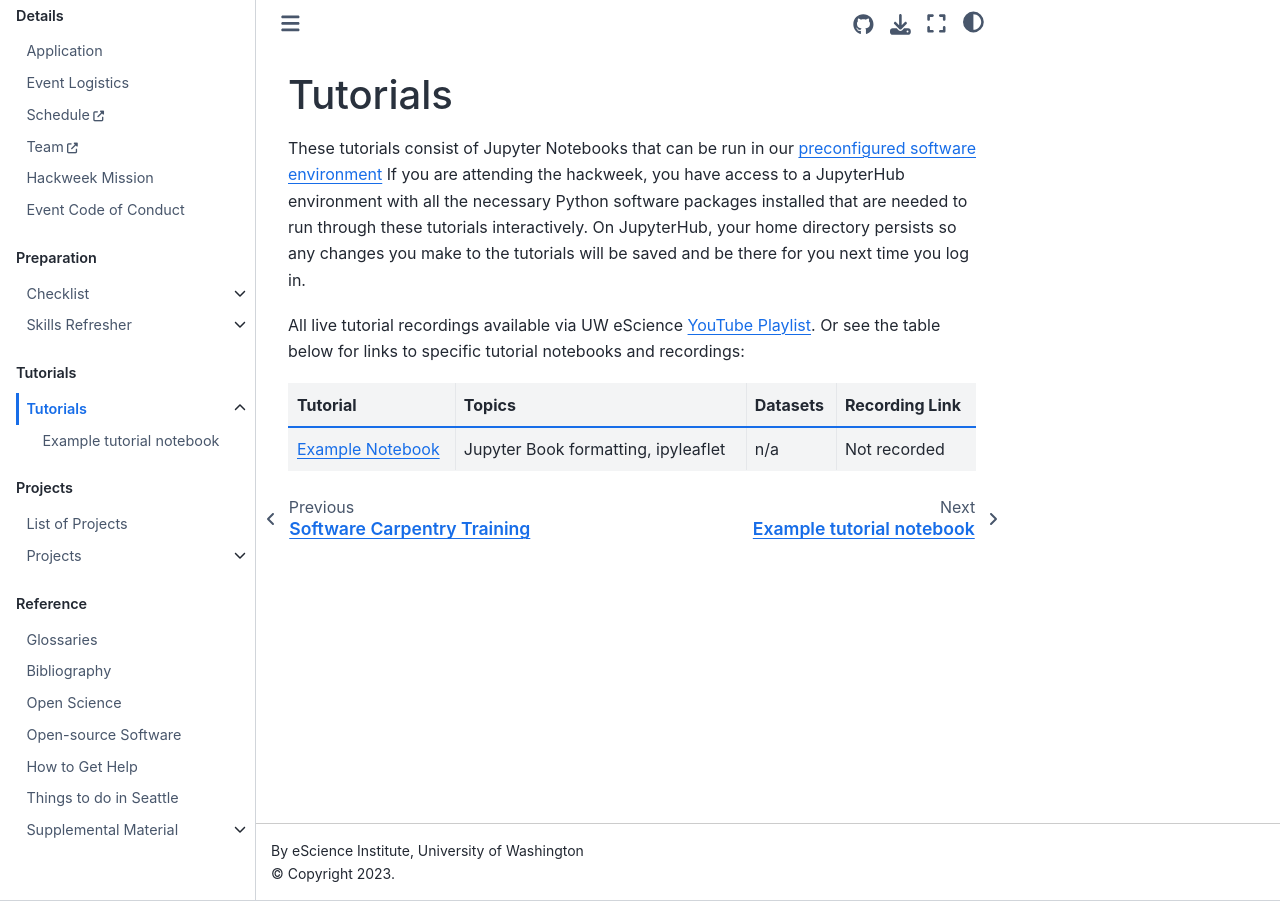
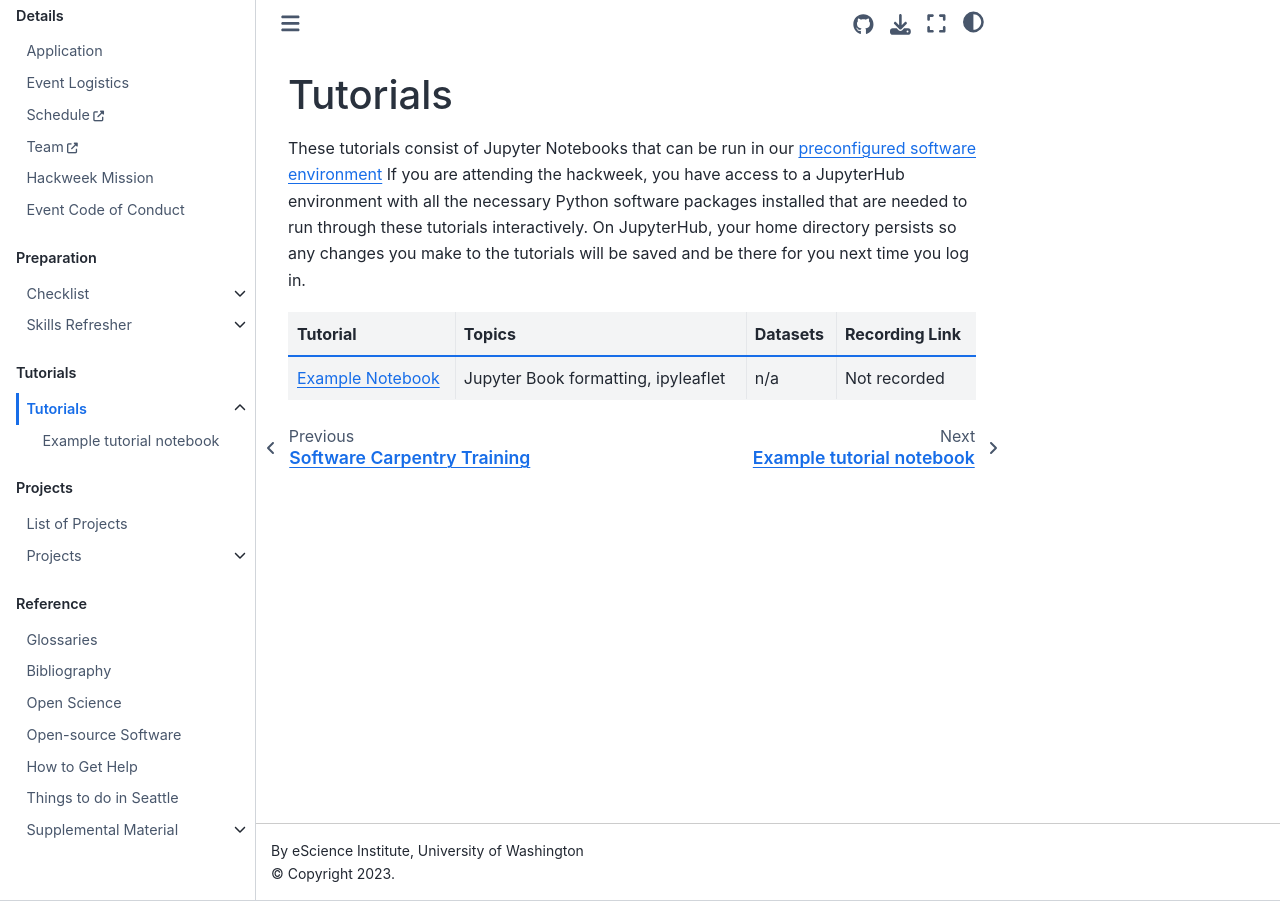
Before and after one commit to ICESAT-2HackWeek/ICESat-2-Hackweek-2023, a Jupyter Book: the page built from book/tutorials/index.md, in a window 1280 px wide. Built offline with Jupyter Book 1.0.4 settings and Sphinx 7.4.7 and the Sphinx Book theme 1.1.4, drawn with Linux system fonts in a browser that asks for light colours.

Commit message:
Tutorial - index; update wording; remove YouTube link

```diff
--- a/book/tutorials/index.md
+++ b/book/tutorials/index.md
@@ -1,16 +1,13 @@
 # Tutorials
 
 These tutorials consist of Jupyter Notebooks that can be run in our
-{{ '[preconfigured software environment]({url})'.format(url=github_org_url) }}
+{{ '[preconfigured software environment]({url})'.format(url=jupyterhub_url) }}
 If you are attending the hackweek, you have access to a JupyterHub environment
 with all the necessary Python software packages installed that are needed to run
 through these tutorials interactively. On JupyterHub, your home directory persists
 so any changes you make to the tutorials will be saved and be there for you next
 time you log in.
 
-All live tutorial recordings available via UW eScience [YouTube Playlist](https://www.youtube.com/playlist?list=PLA6PlfxWZPLSTUaS0uR8FMcNC2wqztwjJ). Or see the table below for links to specific tutorial notebooks and recordings:
-
-
 | Tutorial | Topics | Datasets |  Recording Link |
 | -  | - | - |  - |
 | [Example Notebook](./example/tutorial-notebook.ipynb) | Jupyter Book formatting, ipyleaflet | n/a |  Not recorded |
```
